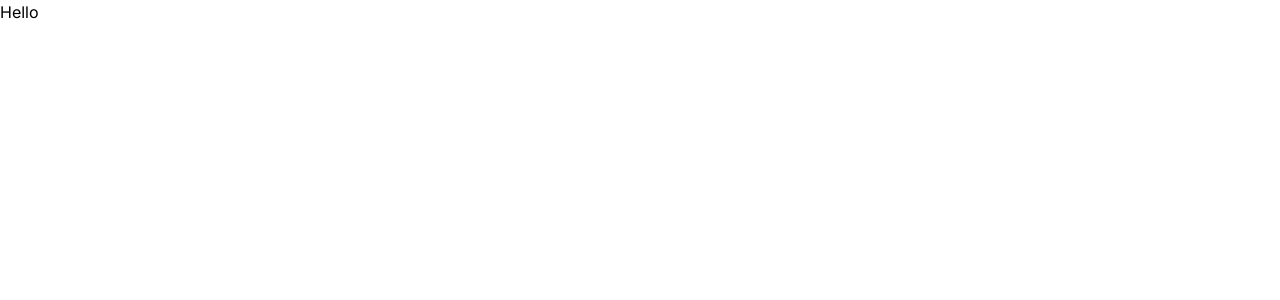
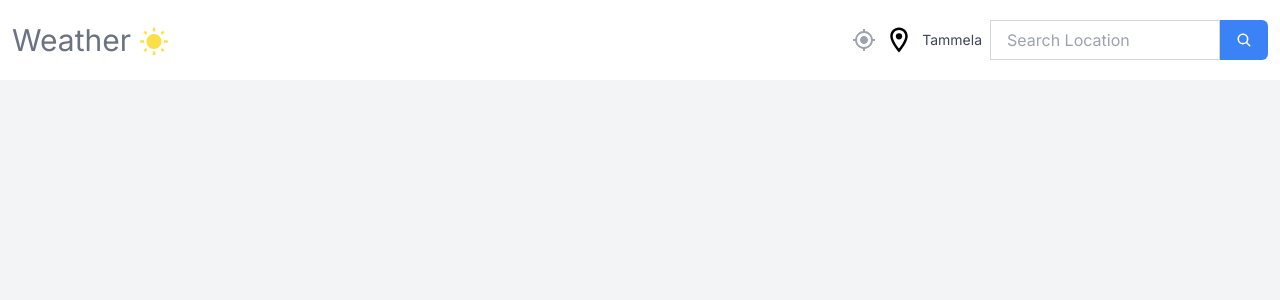
Before and after one commit to shalingams/weather-app-nextjs, a Next.js app: page / in a window 1280 px wide. Shown: the top 300 px of the page. Built offline with nearby package versions, Linux system fonts and the light colour scheme.

Commit message:
Navbar setup

```diff
--- a/src/app/components/Navbar.tsx
+++ b/src/app/components/Navbar.tsx
@@ -1,9 +1,25 @@
 import React from 'react'
+import { MdWbSunny, MdMyLocation, MdOutlineLocationOn } from "react-icons/md";
+import SearchBox from './SearchBox';
 
 type Props = {}
 
 export default function Navbar({}: Props) {
   return (
-    <div className='shadow-sa sticky top-0 left-0 z-50 bg-white'>Navbar</div>
-  )
+    <div className="shadow-sa sticky top-0 left-0 z-50 bg-white">
+      <div className="h-[80px] w-full flex justify-between items-center max-w-7x1 px-3 mx-auto">
+        <div className="flex items-center justify-center gap-2">
+          <h2 className="text-gray-500 text-3xl">Weather</h2>
+          <MdWbSunny className="text-yellow-300 text-3xl mt-1" />
+        </div>
+        <section className='flex gap-2 items-center'>
+          <MdMyLocation className='text-2xl text-gray-400 hover:opacity-80 cursor-pointer' />
+          <MdOutlineLocationOn className='text-3xl' />
+          <p className='text-slate-900/80 text-sm'>Tammela</p>
+          <div><SearchBox value={''} onChange={undefined} onSubmit={undefined} /></div>
+        </section>
+
+      </div>
+    </div>
+  );
 }
--- /dev/null
+++ b/src/app/components/SearchBox.tsx
@@ -0,0 +1,32 @@
+import React from "react";
+import { IoSearch } from "react-icons/io5";
+import { cn } from "@/utils/cn";
+
+type Props = {
+  className?: string,
+  value: string;
+  onChange: React.ChangeEventHandler<HTMLInputElement> | undefined;
+  onSubmit: React.FormEventHandler<HTMLFormElement> | undefined;
+};
+
+export default function SearchBox(props: Props) {
+  return (
+    <form
+      className={cn("flex relative items-center justify-center h-10", props.className)}
+      onSubmit={props.onSubmit}
+    >
+      <input
+        value={props.value}
+        onChange={props.onChange}
+        type="text"
+        name=""
+        id=""
+        placeholder="Search Location"
+        className="px-4 py-2 w-[230px] border border-gray-300 rounded-1-md focus:outline-none focus:border-blue-500 h-full"
+      />
+      <button className="px-4 py-[9px] bg-blue-500 text-white rounded-r-md focus:outline-none hover:bg-blue-600 whitespace-nowrap h-full">
+        <IoSearch />
+      </button>
+    </form>
+  );
+}
--- a/src/app/page.tsx
+++ b/src/app/page.tsx
@@ -1,7 +1,10 @@
 import Image from "next/image";
+import Navbar from "./components/Navbar";
 
 export default function Home() {
   return (
-    <div>Hello</div>
+    <div className="flex flex-col gap-4 bg-gray-100 min-h-screen">
+      <Navbar />
+    </div>
   );
 }
--- /dev/null
+++ b/src/utils/cn.ts
@@ -0,0 +1,6 @@
+import { twMerge } from "tailwind-merge";
+import clsx, { ClassValue } from "clsx";
+
+export function cn(...inputs: ClassValue[]) {
+  return twMerge(clsx(...inputs));
+}
```
Also changed, not shown: package.json (+7 -4 lines), 1 other file (tests, documents, lock files or other folders).
